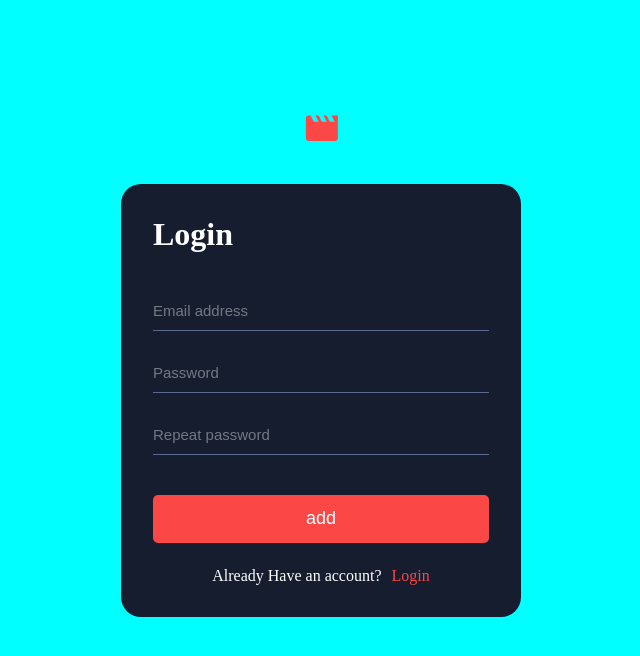
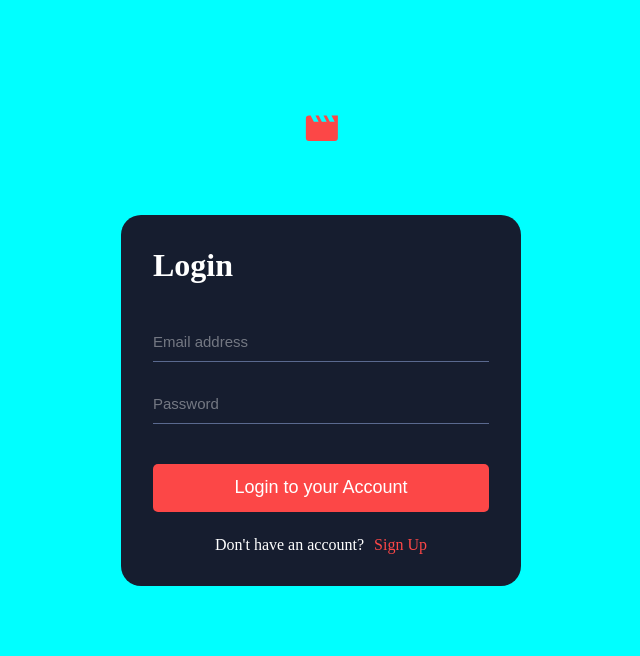
Before and after one commit to amt-kwekuturkson/entertainment-web-app-angular, an Angular app: page / in a window 1280 px wide. Shown: the top 656 px of the page, without its empty margins (319-959 px from the left). Built offline with nearby package versions, Linux system fonts and the light colour scheme.

Commit message:
added route and descriptions to form

```diff
--- a/src/app/components/login/form/form.component.html
+++ b/src/app/components/login/form/form.component.html
@@ -1,16 +1,16 @@
 <div class="form-container">
   <div class="logo-wrapper"><img src="./assets/logo.svg" alt="app icon" /></div>
   <form>
-    <h1>Login</h1>
+    <h1>{{pageName}}</h1>
     <div class="form-input">
       <input type="text" placeholder="Email address"/>
       <input type="password"  placeholder="Password"/>
-      <input type="password"  placeholder="Repeat password"/>
+      <input type="password"  placeholder="Repeat password" [style.display]='textBoxView'/>
     </div>
-    <login-button text="add"></login-button>
+    <a routerLink="/{{nextPageLink}}" routerLinkActive="active" ariaCurrentWhenActive="page">    <login-button text={{buttonText}}></login-button></a>
     <div class="page-prompt">
-      <p>Already Have an account?</p>
-      <a href="">Login</a>
+      <p>{{promptText}}</p>
+      <a routerLink="/{{promptLink}}" routerLinkActive="active" ariaCurrentWhenActive="page">{{promptAction}}</a>
     </div>
   </form>
 </div>
--- a/src/app/pages/login-page/login-page.component.html
+++ b/src/app/pages/login-page/login-page.component.html
@@ -1 +1 @@
-<login-form></login-form>
+<login-form pageName="Login" buttonText="Login to your Account" promptText="Don't have an account?" promptAction="Sign Up" textBoxView="none" promptLink="signup" nextPageLink="home"></login-form>
```
Also changed, not shown: src/app/components/login/form/form.component.ts (+8 -2 lines).
